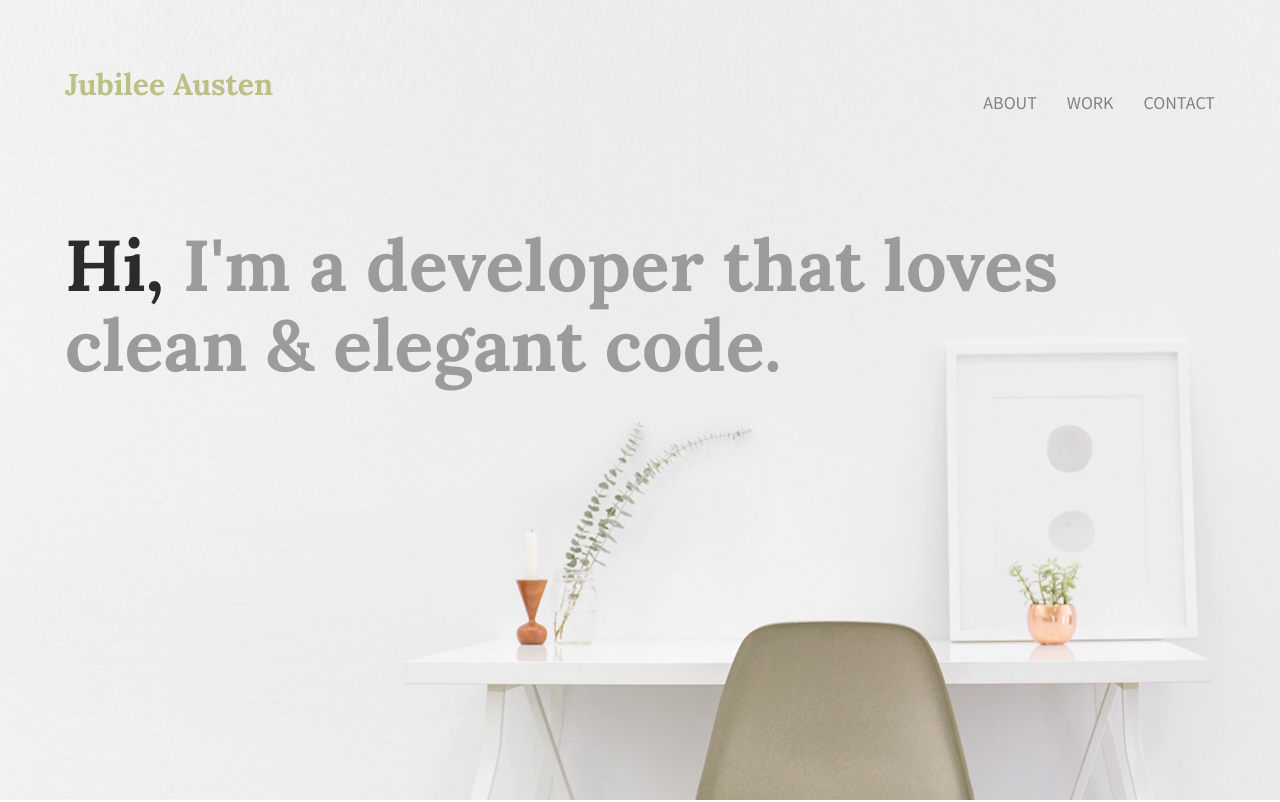
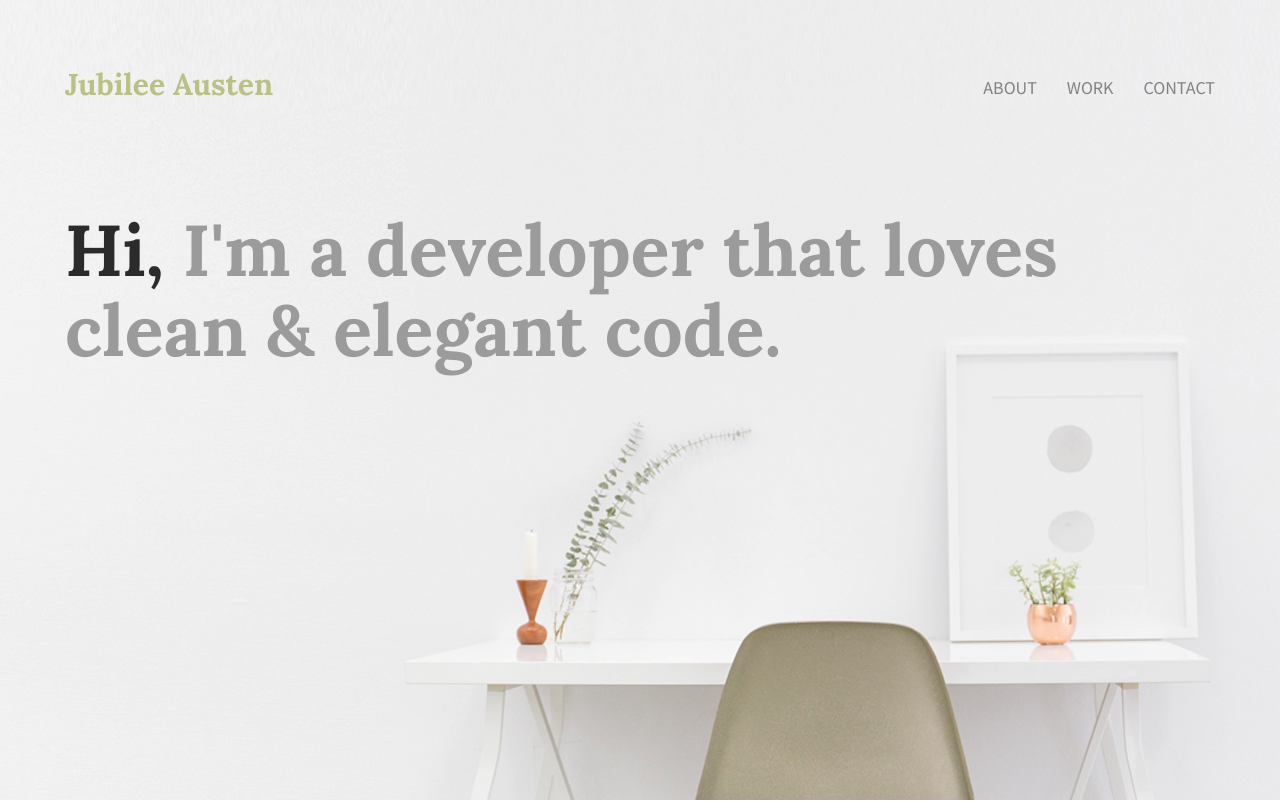
Before and after one commit to kristyricci/jubileeausten, a plain HTML site: page index.html in a window 1280 px wide. Shown: the top 802 px of the page. Drawn offline with Linux system fonts and the light colour scheme.

Commit message:
Update main.css

```diff
--- a/css/main.css
+++ b/css/main.css
@@ -42,7 +42,7 @@ header h1 {
 @media only screen and (min-width: 1200px) {
   nav {
       float: right;
-      padding: 75px 25px;
+      padding: 60px 25px 75px;
   }
 }
 
```
